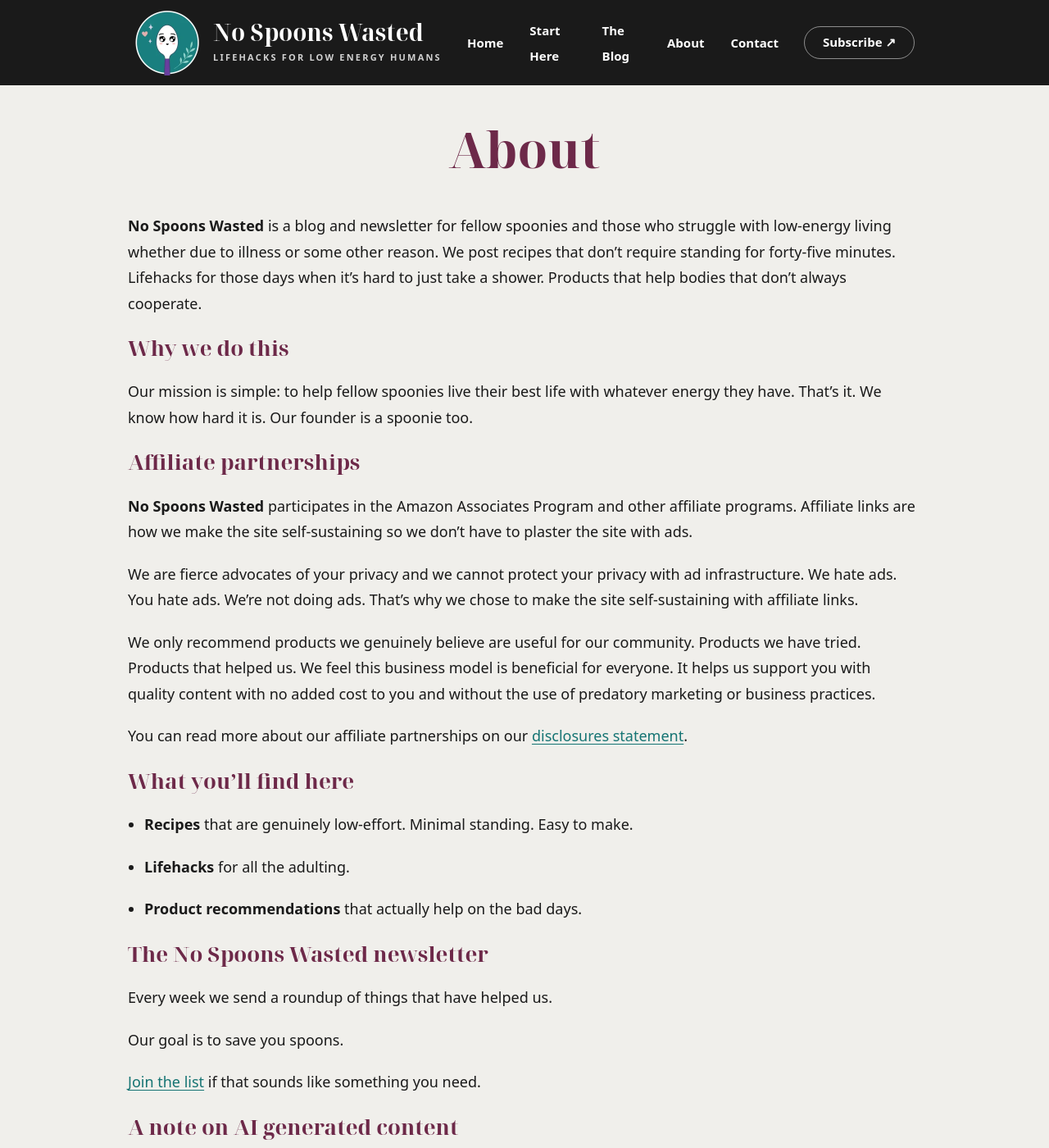
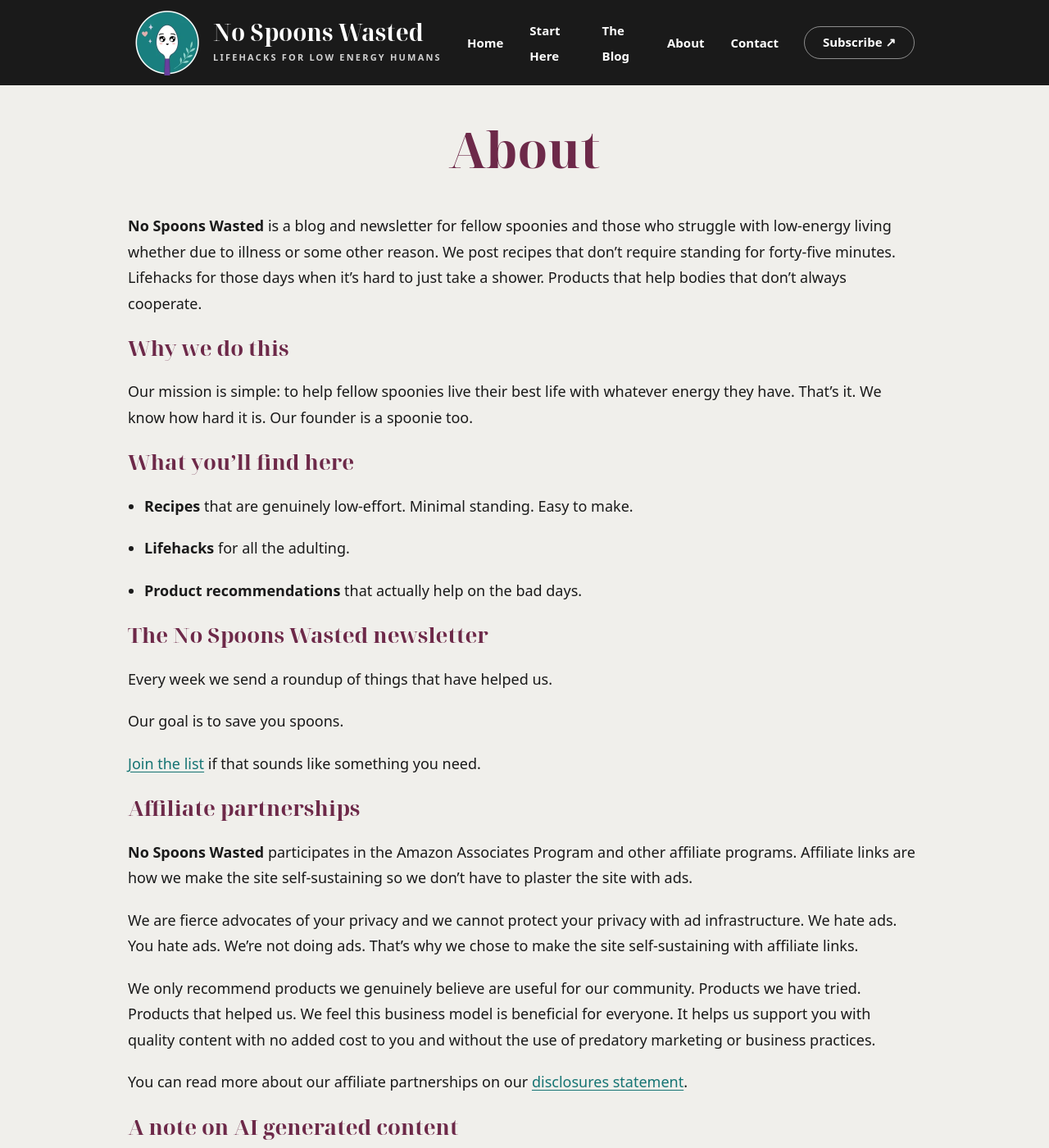
Before and after one commit to camp5456/nospoonswasted, a Jekyll site: the page built from _pages/about.md, in a window 1280 px wide and 1400 px high. Shown: the whole window at 82% size. Built offline with Jekyll 4.4.1, drawn with Linux system fonts in a browser that asks for light colours; comment, search, counter and statistics services are not loaded; part of the change alters nothing that is shown.

```diff
--- a/_pages/about.md
+++ b/_pages/about.md
@@ -11,17 +11,6 @@ description: Our mission is to help fellow spoonies live their best life possibl
 ## Why we do this
 
 Our mission is simple: to help fellow spoonies live their best life with whatever energy they have. That's it. We know how hard it is. Our founder is a spoonie too.
-
-## Affiliate partnerships
-
-**No Spoons Wasted** participates in the Amazon Associates Program and other affiliate programs. Affiliate links are how we make the site self-sustaining so we don't have to plaster the site with ads.
-
-We are fierce advocates of your privacy and we cannot protect your privacy with ad infrastructure. We hate ads. You hate ads. We're not doing ads. That's why we chose to make the site self-sustaining with affiliate links.
-
-We only recommend products we genuinely believe are useful for our community. Products we have tried. Products that helped us. We feel this business model is beneficial for everyone. It helps us support you with quality content with no added cost to you and without the use of predatory marketing or business practices.
-
-You can read more about our affiliate partnerships on our [disclosures statement](/disclosures/).
-
 
 ## What you'll find here
 
@@ -39,6 +28,16 @@ Our goal is to save you spoons.
 
 <button class="link-btn" data-subscribe-modal-open>Join the list</button> if that sounds like something you need.
 
+## Affiliate partnerships
+
+**No Spoons Wasted** participates in the Amazon Associates Program and other affiliate programs. Affiliate links are how we make the site self-sustaining so we don't have to plaster the site with ads.
+
+We are fierce advocates of your privacy and we cannot protect your privacy with ad infrastructure. We hate ads. You hate ads. We're not doing ads. That's why we chose to make the site self-sustaining with affiliate links.
+
+We only recommend products we genuinely believe are useful for our community. Products we have tried. Products that helped us. We feel this business model is beneficial for everyone. It helps us support you with quality content with no added cost to you and without the use of predatory marketing or business practices.
+
+You can read more about our affiliate partnerships on our [disclosures statement](/disclosures/).
+
 ## A note on AI generated content
 
 This site is made by humans for humans. AI doesn't know what it feels like to be chronically ill or struggle with low-energy. We do. The voice you hear on this site is our voice.
```
Also changed, not shown: 3 other files.
